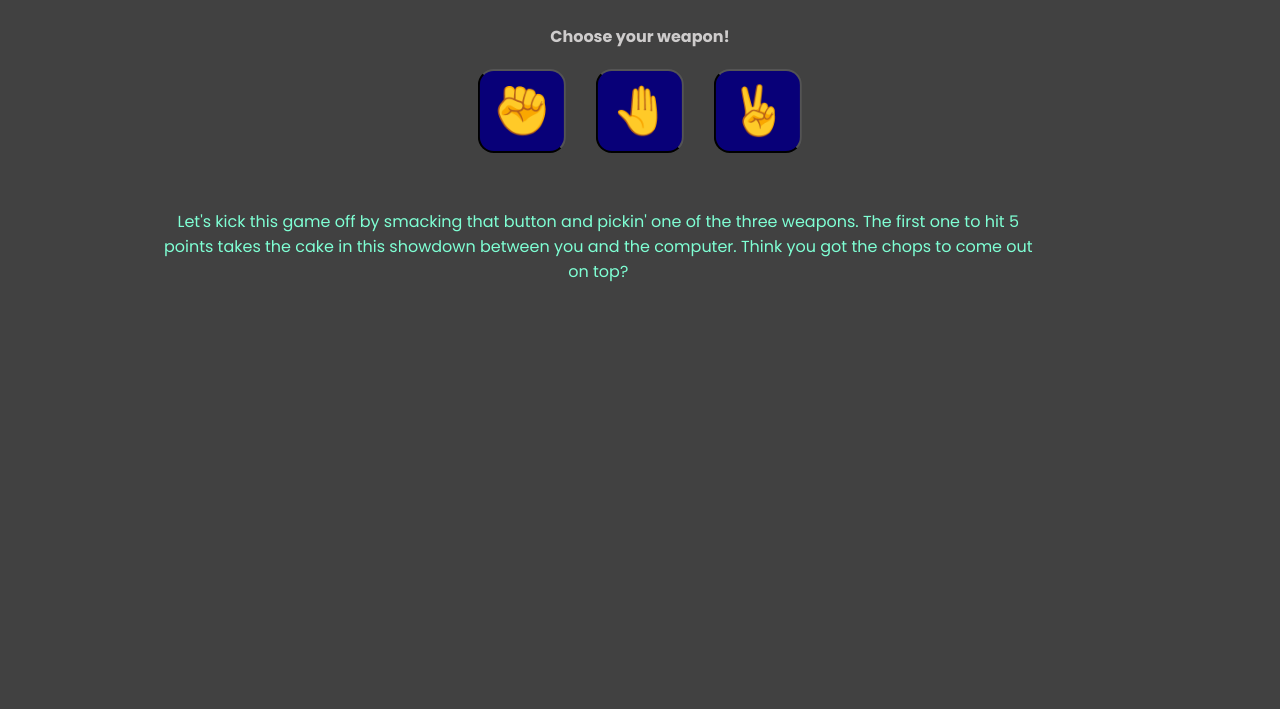
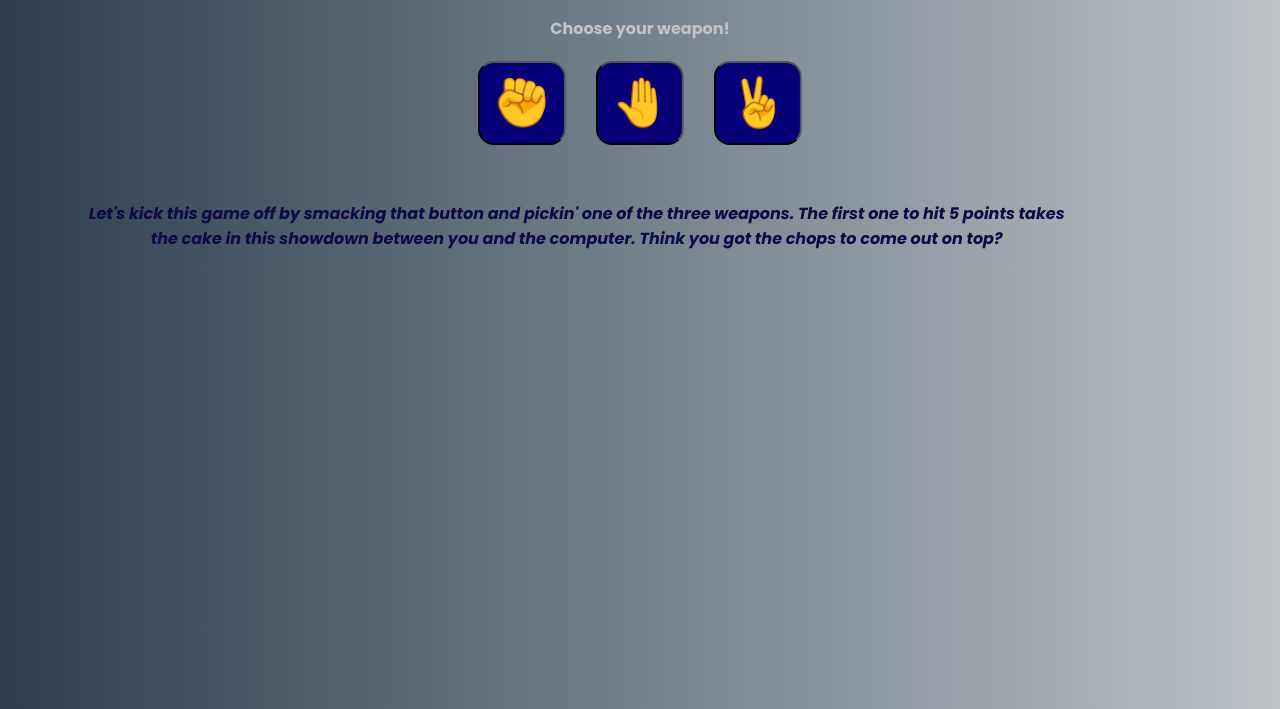
Before and after one commit to ashishstomar/Rock-Paper-Scissors, a plain HTML site: page index.html in a window 1280 px wide. Shown: the part 91-800 px from the top of the page. Drawn offline with Linux system fonts and the light colour scheme.

Commit message:
layout update

```diff
--- a/styles.css
+++ b/styles.css
@@ -1,24 +1,22 @@
 @import url('https://fonts.googleapis.com/css2?family=Poppins:ital,wght@0,100;0,200;0,300;0,400;0,500;0,600;0,700;0,800;0,900;1,100;1,200;1,300;1,400;1,500;1,600;1,700;1,800;1,900&display=swap');
 
 body {
-    font-family: poppins;
+    font-family: poppins, sans-serif;
     display: flex;
     flex-direction: column;
     justify-content: center;
     align-items: center;
-    background-color: #414141;
+    margin: 0px;
+    background: #bdc3c7;  /* fallback for old browsers */
+    background: -webkit-linear-gradient(to right, #2c3e50, #bdc3c7);  /* Chrome 10-25, Safari 5.1-6 */
+    background: linear-gradient(to right, #2c3e50, #bdc3c7); /* W3C, IE 10+/ Edge, Firefox 16+, Chrome 26+, Opera 12+, Safari 7+ */
+
     font-weight: bold;
 }
 
 #heading {
     font-weight : 900%;
     color : rgb(217, 216, 216);
-
-
-}
-.leftCard, .rightCard {
-    color : yellow;
-    font-weight : bold;
 }
 
 .container {
@@ -60,24 +58,32 @@ body {
 .scoreCard {
     display: flex;
     justify-content: center;
-    gap: 40px;
+    gap: 3px;
     margin-top: 40px;
 }
 
 .leftCard {
-    font-size: small;
-    width: 310px;
-    color: rgb(13, 255, 207);
+    width: 250px;
+    color: rgb(214, 222, 221);
+    font-size: 14px;
+    display: flex;
+    flex-direction: column;
+    justify-content: flex-end;
 }
 
+.rightCard {
+    font-size: 14px;
+    color: rgb(16, 9, 70);
+    width: 120px;
+}
 .intro {
-    color: aquamarine;
+    color: rgb(16, 9, 70);
     text-align: center;
-    margin-left: 150px;
-    font-weight: lighter;
+    margin-left: 80px;
+    font-style: italic;
 }
 
 .tagline {
-    color: rgb(206, 204, 204);
+    color: rgb(196, 194, 194);
     margin-bottom: 20px;
 }
```
